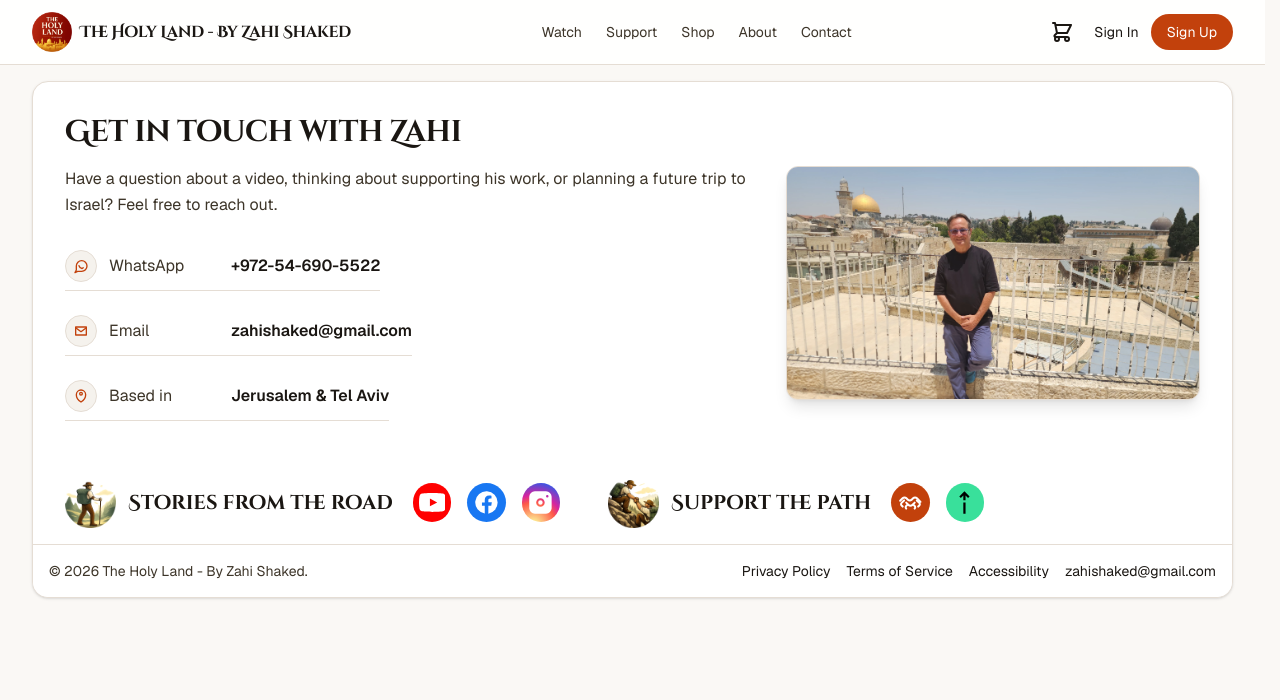
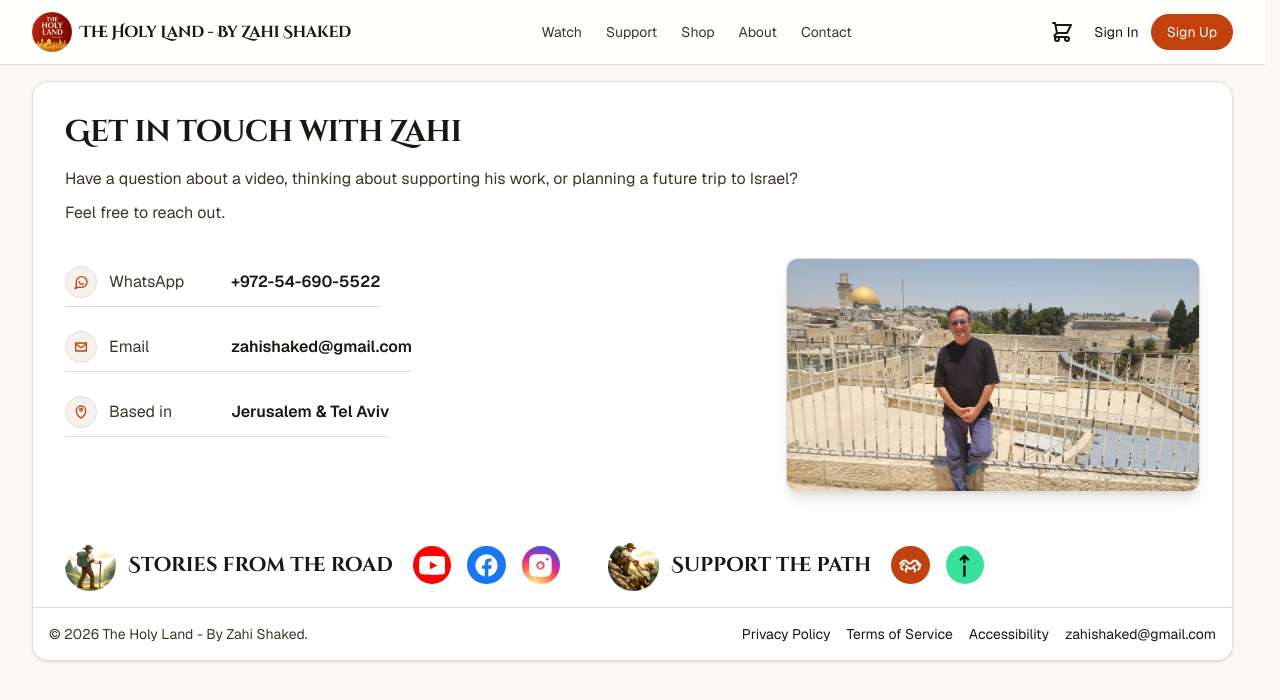
Before and after one commit to Ponzee/zahi-tours, a Next.js app: page /contact in a window 1280 px wide. Shown: the top 700 px of the page. Built offline with nearby package versions, Linux system fonts and the light colour scheme; no server answers.

Commit message:
ui(contact): adjust intro spacing and align photo with details

```diff
--- a/app/contact/page.tsx
+++ b/app/contact/page.tsx
@@ -12,15 +12,17 @@ export default function ContactPage() {
         <section className="py-4 md:py-6 lg:py-8 flex-1 min-h-0 overflow-y-auto">
           <div className="max-w-7xl mx-auto px-4 md:px-6 lg:px-8">
             <div className="grid lg:grid-cols-[2fr_1.2fr] gap-6 lg:gap-8 items-start">
-              <div className="min-w-0">
+              <div className="min-w-0 lg:col-span-2">
                 <h1 className="font-headline text-xl sm:text-2xl md:text-3xl font-bold tracking-tight text-[#1a1612]">
                   Get in touch with Zahi
                 </h1>
                 <p className="mt-4 text-sm md:text-base text-[#3d3529] max-w-3xl leading-relaxed">
-                  Have a question about a video, thinking about supporting his work, or planning a future trip to Israel? Feel free to reach out.
+                  Have a question about a video, thinking about supporting his work, or planning a future trip to Israel?
+                  <span className="block mt-2">Feel free to reach out.</span>
                 </p>
+              </div>
 
-                <div className="mt-6 max-w-3xl w-full space-y-2 text-sm md:text-base">
+              <div className="min-w-0 max-w-3xl w-full space-y-2 text-sm md:text-base">
                 <div className="block py-2">
                   <div className="inline-grid grid-cols-[32px_110px_max-content] items-center gap-3 border-b border-[#e5ddd4] pb-2">
                     <a
@@ -85,9 +87,8 @@ export default function ContactPage() {
                   </div>
                 </div>
               </div>
-              </div>
 
-              <div className="mt-6 lg:mt-0 lg:pt-[3.25rem]">
+              <div className="mt-4 lg:mt-0">
                 <div className="relative w-full overflow-hidden rounded-xl shadow-lg border border-[#e5ddd4] bg-[#f5f2ed]">
                   <div className="relative w-full aspect-video">
                     <Image
```
Lines whose indentation alone changed are shown as unchanged.
